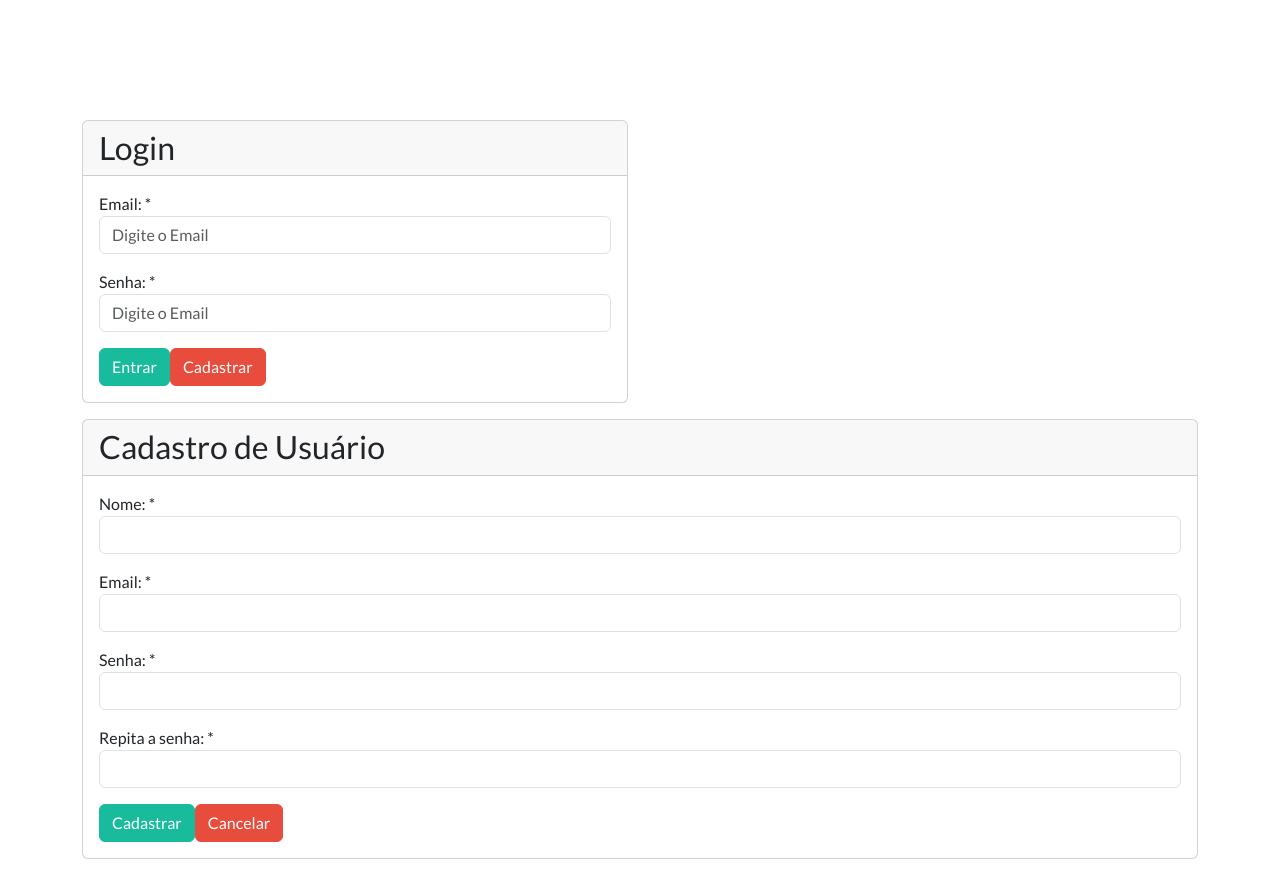
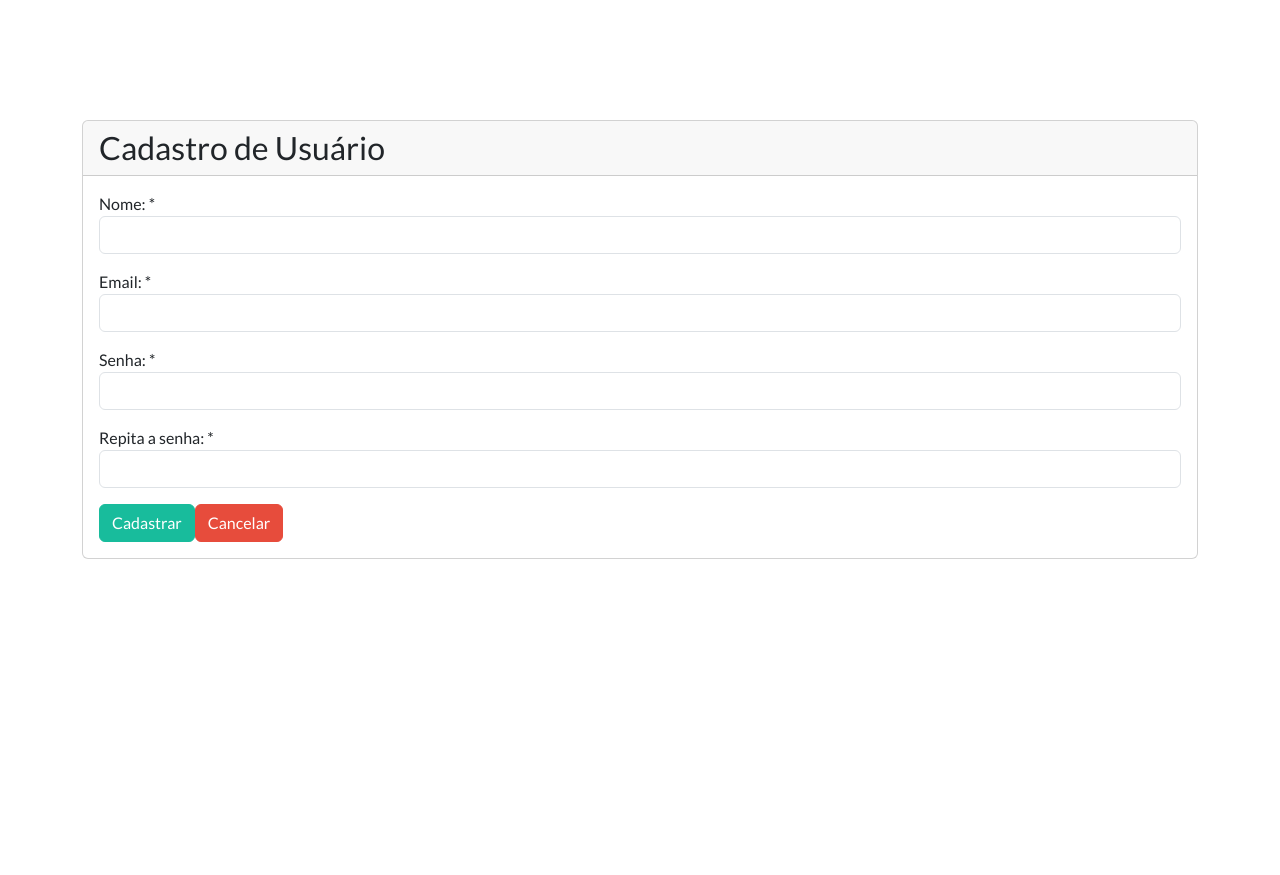
Before and after one commit to phhonoratos/reactJS-minhasFinancas-app, a React (Create React App) app: page /#/cadastrarUsuario in a window 1280 px wide. After the commit the page ends 800 px from the top, so only its background shows below. Built offline with nearby package versions, Linux system fonts and the light colour scheme.

Commit message:
Criação de rotas

```diff
--- a/package.json
+++ b/package.json
@@ -9,6 +9,7 @@
     "bootswatch": "^5.1.0",
     "react": "^17.0.2",
     "react-dom": "^17.0.2",
+    "react-router-dom": "^5.2.0",
     "react-scripts": "4.0.3",
     "web-vitals": "^1.0.1"
   },
--- a/src/App.js
+++ b/src/App.js
@@ -1,13 +1,11 @@
 import 'bootswatch/dist/flatly/bootstrap.css'
 import './custom.css'
-import CadastroUsuario from './views/CadastroUsuario'
-import Login from './views/Login'
+import Routes from './main/routes'
 
 function App() {
   return (
     <div className="App">
-      <Login />
-      <CadastroUsuario />
+      <Routes />
     </div>
   );
 }
--- /dev/null
+++ b/src/main/routes.js
@@ -0,0 +1,17 @@
+import React from 'react'
+import { Route, Switch, HashRouter} from 'react-router-dom'
+import CadastroUsuario from '../views/CadastroUsuario'
+import Login from '../views/Login'
+
+function Routes() {
+    return(
+        <HashRouter>
+            <Switch>
+                <Route path="/login" component={Login} />
+                <Route path="/cadastrarUsuario" component={CadastroUsuario} />
+            </Switch>
+        </HashRouter>
+    )
+}
+
+export default Routes;
```
Also changed, not shown: 1 other file (tests, documents, lock files or other folders).
